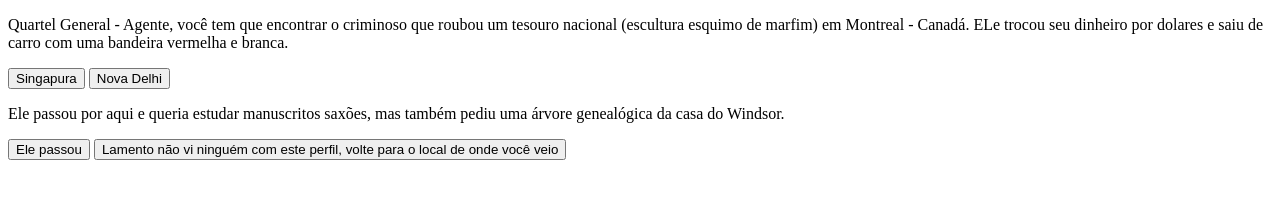
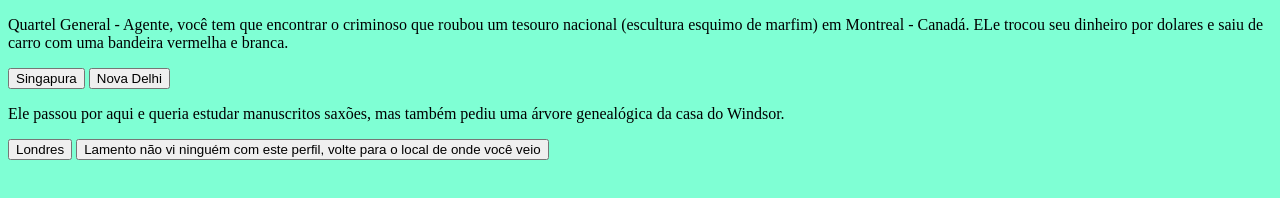
Before and after one commit to Chandrree/Criando-uma-aventura, a plain HTML site: page index.html in a window 1280 px wide. Drawn offline with Linux system fonts and the light colour scheme.

Commit message:
Atualizando arquivos html e css

```diff
--- a/index.html
+++ b/index.html
@@ -3,6 +3,10 @@
 <head>
     <meta charset="UTF-8">
     <meta name="viewport" content="width=device-width, initial-scale=1.0">
+    <link rel="stylesheet" href="style.css">
+    <link rel="preconnect" href="https://fonts.googleapis.com">
+<link rel="preconnect" href="https://fonts.gstatic.com" crossorigin>
+<link href="https://fonts.googleapis.com/css2?family=Chakra+Petch:ital,wght@0,300;0,400;0,500;0,600;0,700;1,300;1,400;1,500;1,600;1,700&family=Roboto+Condensed:ital,wght@0,100..900;1,100..900&display=swap" rel="stylesheet">
     <title>Em busca do ladrão</title>
 </head>
 <body>
@@ -19,7 +23,7 @@
     <div class="passo" id="passo-1">
         <p> Ele passou por aqui e queria estudar manuscritos saxões, mas também pediu uma árvore genealógica da casa do Windsor.
             </p>
-            <button class="btn-proximo" data-proximo="3">Ele passou</button>
+            <button class="btn-proximo" data-proximo="3"> Londres</button>
             <button class="btn-proximo" data-proximo="4">Lamento não vi ninguém com este perfil, volte para o local de onde você veio</button>
     </div>
 </main>
--- a/style.css
+++ b/style.css
@@ -0,0 +1,3 @@
+body{
+    background-color: aquamarine;
+}
```
